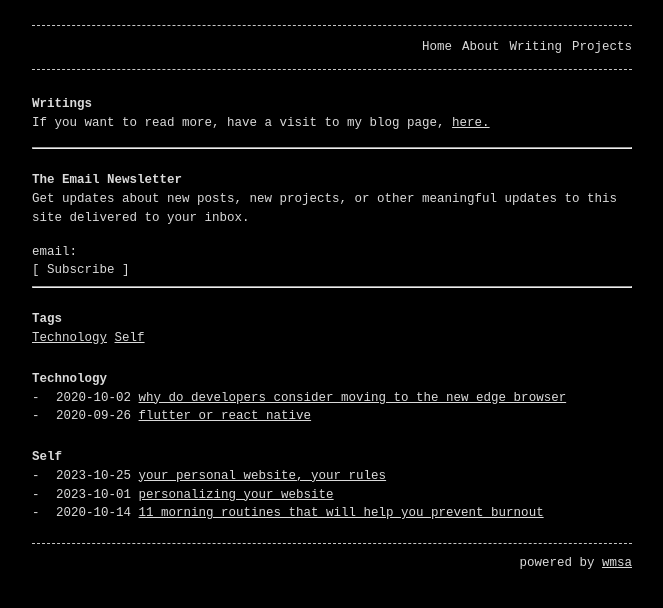
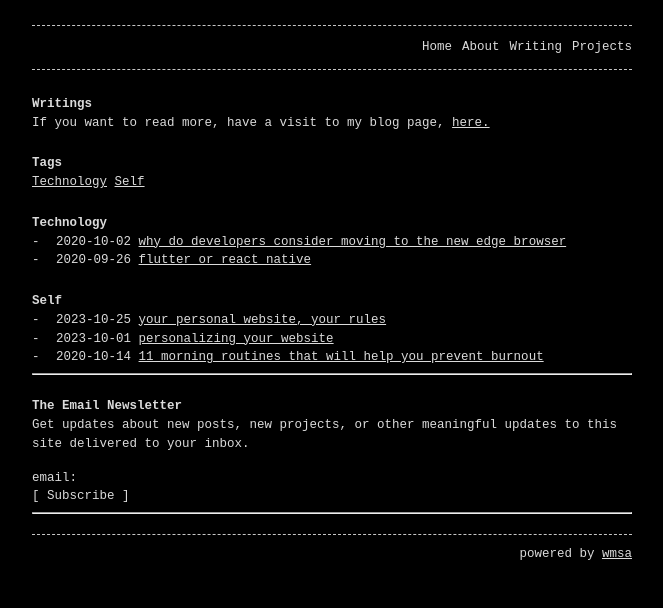
Before and after one commit to syazarilasyraf/syazarilasyraf.com, a Jekyll site: the page built from writing.md, in a window 1280 px wide. Shown: the top 608 px of the page, without its empty margins (308-971 px from the left). Built offline with Jekyll 4.4.1, drawn with Linux system fonts in a browser that asks for light colours.

Commit message:
Restructured - newsletter
Moved the newsletter section to the bottom of the page for consistency.

```diff
--- a/_layouts/home.html
+++ b/_layouts/home.html
@@ -24,3 +24,7 @@ layout: default
   <p><a href="/Writing">Read all posts →</a></p>
   {%- endif -%}
 {%- endif -%}
+
+<hr>
+{%-include newsletter.html-%}
+<hr>
--- a/writing.md
+++ b/writing.md
@@ -7,9 +7,6 @@ permalink: /writing/
 <h1>Writings</h1>
 <p>If you want to read more, have a visit to my blog page, <a href="https://wmsa.hashnode.dev/">here.</a></p>
 
-<hr>
-{%-include newsletter.html-%}
-<hr>
 <h1>Tags</h1>
 <div>
     {% for tag in site.tags %}
@@ -33,3 +30,7 @@ permalink: /writing/
     </ul>
     {% endfor %}
 </div>
+
+<hr>
+{%-include newsletter.html-%}
+<hr>
```
Also changed, not shown: index.md (+0 -4 lines).
